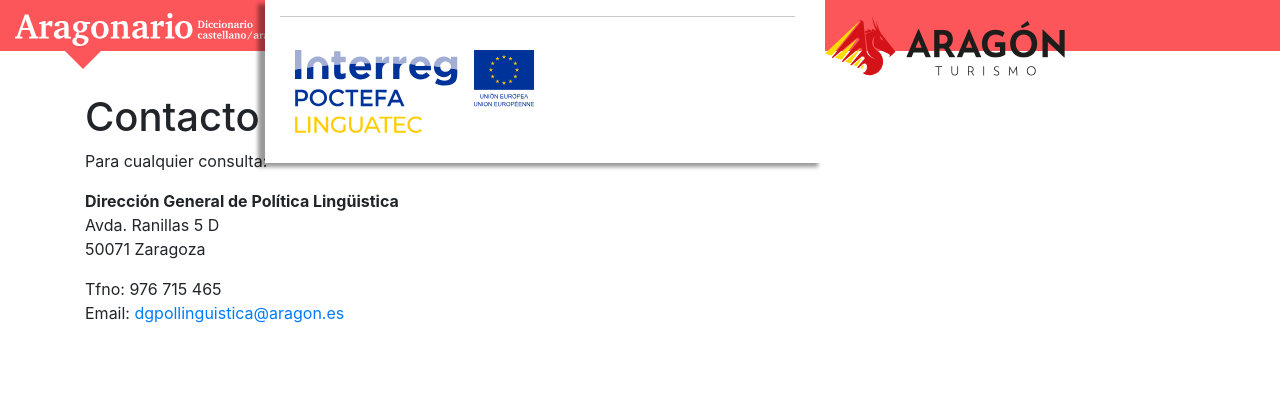
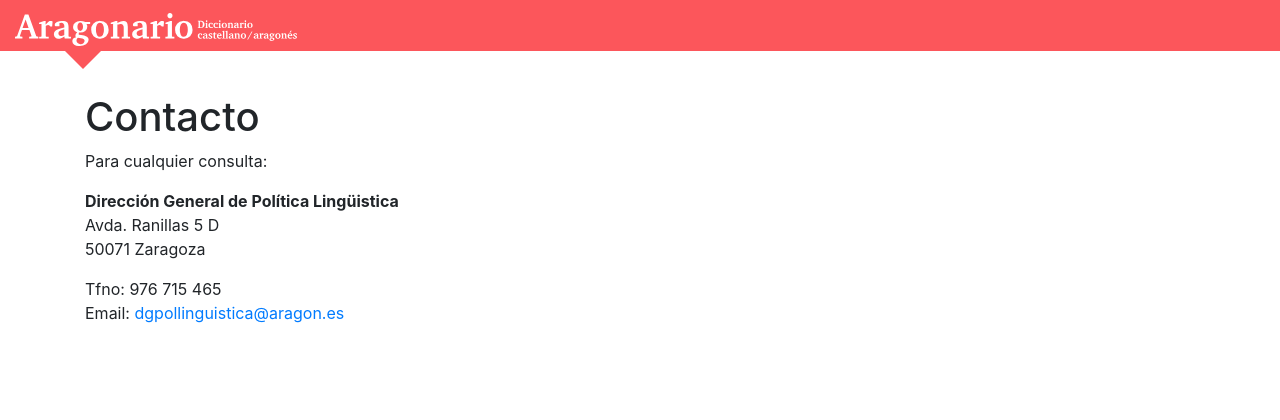
Before and after one commit to ribaguifi/linguatec-lexicon-frontend, a Django app: template linguatec_lexicon_frontend/templates/linguatec_lexicon_frontend/contact.html in a window 1280 px wide. Shown: the top 420 px of the page. Run offline with Django 3.2, Linux system fonts and the light colour scheme; the template is opened without the code that fills it, so the values that code supplies are empty; some libraries are stand-ins or nearby versions.

Commit message:
Fix menu to avoid breaking header layout.

```diff
--- a/linguatec_lexicon_frontend/static/base.css
+++ b/linguatec_lexicon_frontend/static/base.css
@@ -25,7 +25,7 @@ header.rg-header .navbar {
     padding-bottom: 0;
 }
 
-.rg-header .navbar-brand {
+.rg-header .navbar-brand .navbar-brand-logo {
     /*
     for xs devices (360px)
         15px padding-left
@@ -56,6 +56,12 @@ header.rg-header .navbar-toggler .fa-bars {
     background: white;
     color: #333333;
     box-shadow: -7px 4px 4px rgba(0,0,0,0.4);
+    /** playground ** TODO: open as modal coming from right side
+    position: absolute;
+    top: 0;
+    right: 0;
+    z-index: 9999;
+    /** endplayground **/
 }
 .rg-navbar-separator {
     border-bottom: 1px solid #C8C8C8;
@@ -95,7 +101,7 @@ footer.rg-footer {
     margin-bottom: 30px;
 }
 
-.rg-header .rg-logo:first-of-type,
+.rg-logos-container,
 .rg-footer .rg-logo:first-of-type {
     margin-top: 32px;
 }
--- a/linguatec_lexicon_frontend/templates/linguatec_lexicon_frontend/base.html
+++ b/linguatec_lexicon_frontend/templates/linguatec_lexicon_frontend/base.html
@@ -27,58 +27,54 @@
         <div class="rg-header-container row">
             <div class="rg-header-content col-12">
                 <nav class="navbar navbar-expand-lg navbar-light">
-                    <div class="">
+                    <div class="navbar-brand">
                         {% block branding %}{% endblock %}
                     </div>
-                    <div class="text-right">
                     <button class="navbar-toggler" type="button" data-toggle="collapse"
                         data-target="#navbarSupportedContent" aria-controls="navbarSupportedContent"
                         aria-expanded="false" aria-label="Toggle navigation">
                         <i class="fas fa-bars"></i>
                     </button>
+                </nav>
             </div>
-                    <div class="fixed-top collapse navbar-collapse" id="navbarSupportedContent">
-                        <div class="row justify-content-end">
-                            <div class="col-8 rg-navbar-content pt-3">
-                                <button class="navbar-toggler" type="button" data-toggle="collapse"
-                                    data-target="#navbarSupportedContent" aria-controls="navbarSupportedContent"
-                                    aria-expanded="false" aria-label="Toggle navigation">
+        </div>
+        <div class="rg-header-bottom"></div>
+        <!-- navbar-content -->
+        <div class="row collapse navbar-collapse navbar-light" id="navbarSupportedContent">
+            <div class="col-3"></div>
+            <div class="col-9 navbar-nav rg-navbar-content px-3">
+                <button class="text-left navbar-toggler" type="button" data-toggle="collapse"
+                    data-target="#navbarSupportedContent" aria-controls="navbarSupportedContent" aria-expanded="false"
+                    aria-label="Toggle navigation">
                     <i class="fas fa-times"></i>
                 </button>
                 <div class="rg-navbar-separator"></div>
-                                <ul class="navbar-nav mr-auto">
                 {% for menugroup in  menu %}
                 {% for navitem in  menugroup %}
-                                    <li class="nav-item {% if navitem.active %}active{% endif %}">
+                <div class="nav-item {% if navitem.active %}active{% endif %}">
                     <a class="nav-link" href="{{ navitem.url }}">{{ navitem.name }}</a>
                     {% if navitem.active %}
                     <span class="sr-only">(current)</span>
                     {% endif %}
-                                    </li>
+                </div>
                 {% endfor %}
-                                    <li class="rg-navbar-separator"></li>
+                <div class="rg-navbar-separator"></div>
                 {% endfor %}
-                                    <div class="col-12 rg-logo">
+                <div class="rg-logos-container">
+                    <div class="rg-logo">
                         <img class="img-fluid" alt="INTERREG POCTEFA LINGUATEC"
                             src="{% static 'logo-interreg-poctefa-RGB-LINGUATEC.svg' %}" />
                     </div>
-                                    <div class="col-12 rg-logo">
+                    <div class="rg-logo">
                         <img class="img-fluid" alt="Turismo de Aragón"
                             src="{% static 'logo-aragon-turismo-wide.svg' %}" />
                     </div>
-                                    <div class="col-12 rg-logo">
-                                        <img class="img-fluid" alt="Gobierno de Aragón"
-                                            src="{% static 'logo-gobierno-aragon.svg' %}" />
-                                    </div>
-                                </ul>
+                    <div class="rg-logo">
+                        <img class="img-fluid" alt="Gobierno de Aragón" src="{% static 'logo-gobierno-aragon.svg' %}" />
                     </div>
                 </div>
             </div>
-
-                </nav>
         </div>
-        </div>
-        <div class="rg-header-bottom"></div>
     </header>
 
     <main class="container rg-main">
--- a/linguatec_lexicon_frontend/templates/linguatec_lexicon_frontend/base_site.html
+++ b/linguatec_lexicon_frontend/templates/linguatec_lexicon_frontend/base_site.html
@@ -2,7 +2,5 @@
 {% load static %}
 
 {% block branding %}
-<div class="navbar-brand">
-    <img alt="Aragonario: Diccionario castellano - aragonés" src="{% static 'aragonario-wide-white.svg' %}"/>
-</div>
+    <img class="navbar-brand-logo" alt="Aragonario: Diccionario castellano - aragonés" src="{% static 'aragonario-wide-white.svg' %}"/>
 {% endblock %}
```
Lines whose indentation alone changed are shown as unchanged.
